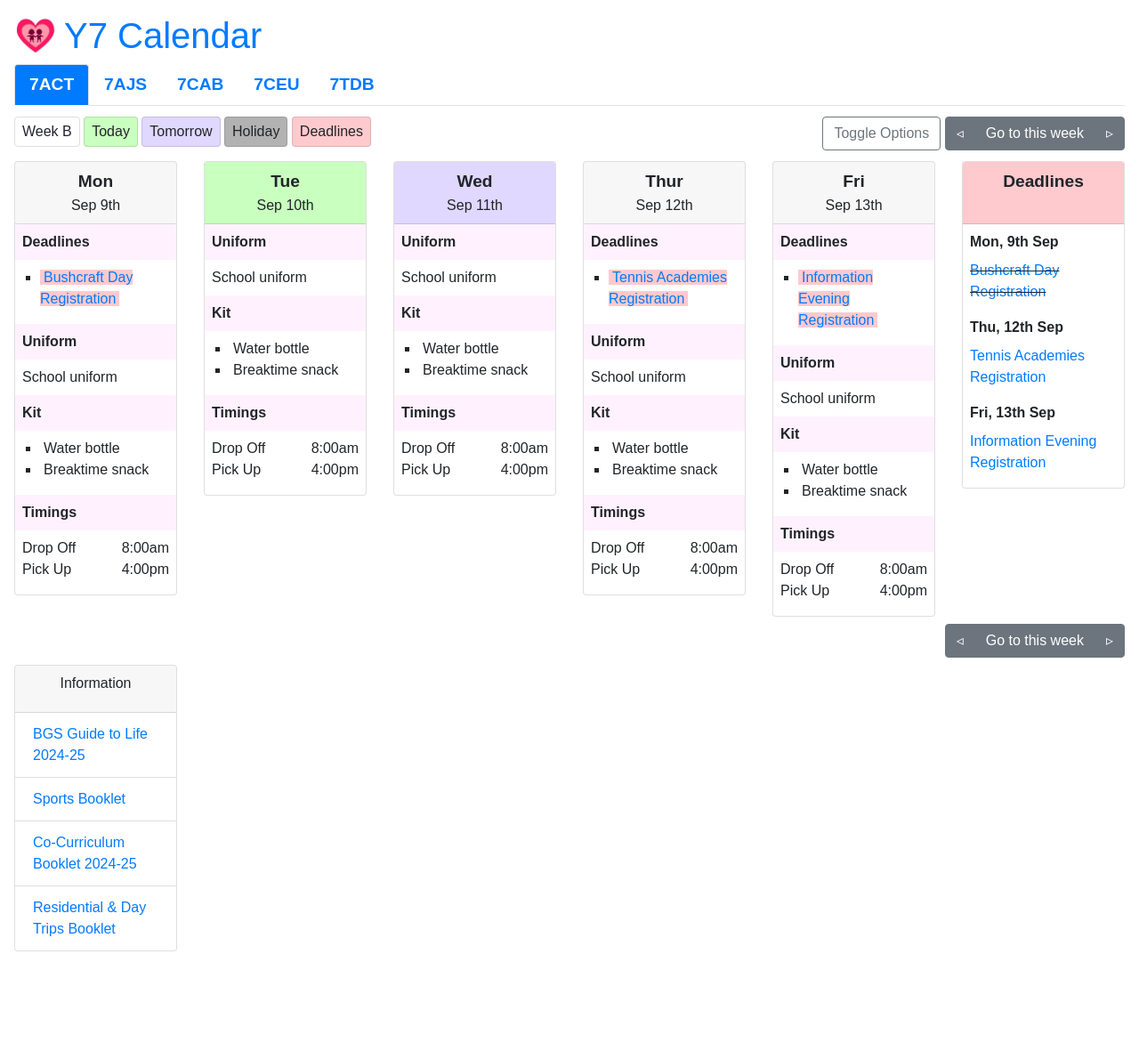
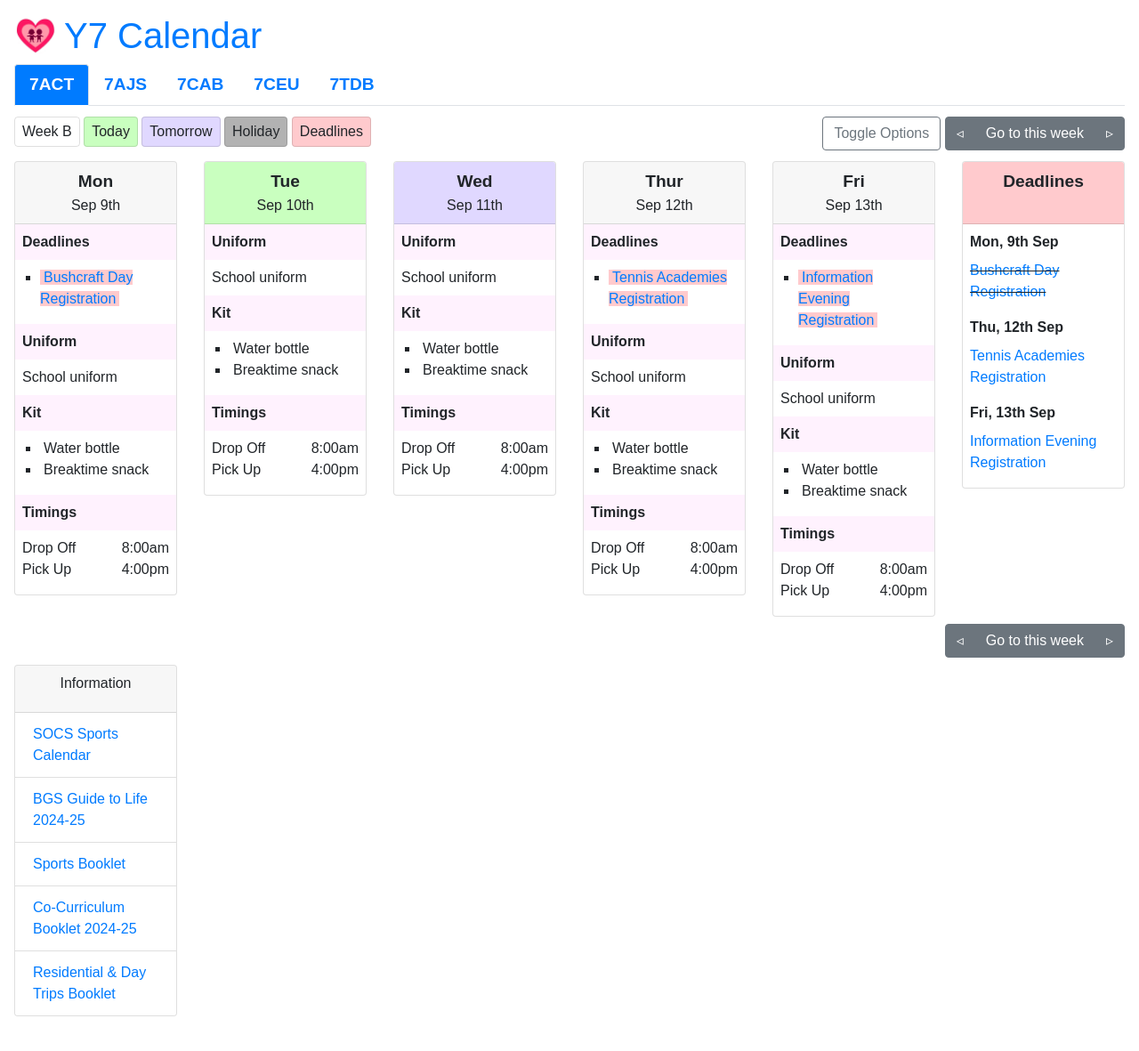
Before and after one commit to bgsparents/bgscalendar, a Jekyll site: the page built from index.html, in a window 1280 px wide and 1181 px high. Shown: the whole window at 89% size. Built offline with Jekyll 4.4.1, drawn with Linux system fonts in a browser that asks for light colours; nearby versions of some CDN libraries; some web fonts are replaced.

Commit message:
Add SOCS calendar link

```diff
--- a/index.html
+++ b/index.html
@@ -809,6 +809,7 @@ css: calendar.css?cb=7
             </div>
 
             <ul class="list-group list-group-flush">
+                <li class="list-group-item"><a href="https://sports.bedfordgirlsschool.co.uk/" target="_socs">SOCS Sports Calendar</a></li>
                 <li class="list-group-item"><a href="https://issuu.com/bgsbedford/docs/j7437_-_bgs_-_guide_to_life_2024-web_aw" target="_guide">BGS Guide to Life 2024-25</a></li>
                 <li class="list-group-item"><a href="https://issuu.com/bgsbedford/docs/j7151_bedford_-_sports_booklet_-_single_page_digit" target="_sports">Sports Booklet</a></li>
                 <li class="list-group-item"><a href="https://issuu.com/bgsbedford/docs/bgs_co-curricular_booklet_2024-2025" target="cocurricular">Co-Curriculum Booklet 2024-25</a></li>
```
